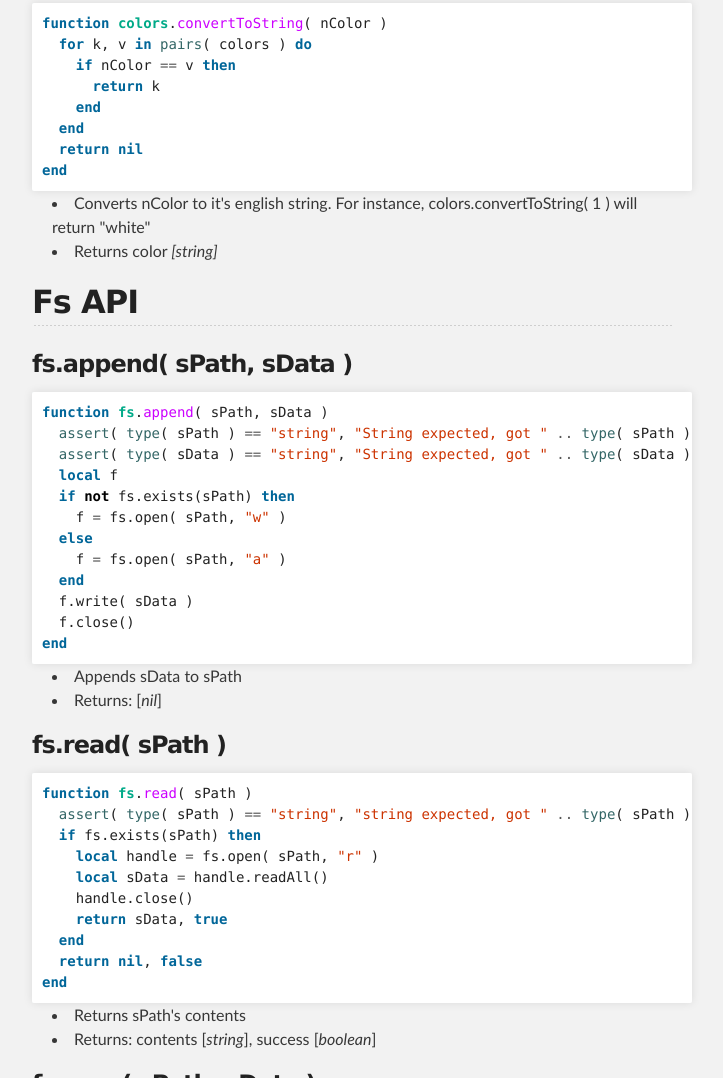
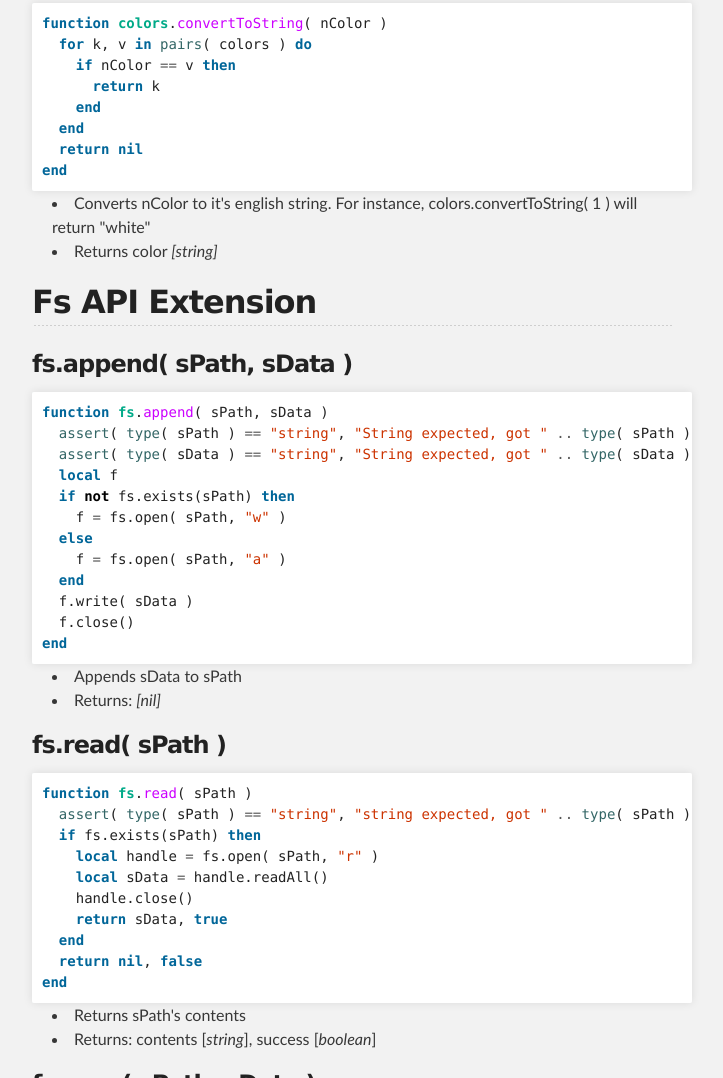
Before and after one commit to SuicidalSTDz/EnderAPI, a plain HTML site: page index.html in a window 1280 px wide. Shown: the part 777-1855 px from the top of the page, without its empty margins (288-1011 px from the left). Drawn offline with Linux system fonts and the light colour scheme.

```diff
--- a/index.html
+++ b/index.html
@@ -66,7 +66,7 @@
 <li>Returns color <em>[string]</em>
 </li>
 </ul><h2>
-<a name="fs-api" class="anchor" href="#fs-api"><span class="octicon octicon-link"></span></a>Fs API</h2>
+<a name="fs-api-extension" class="anchor" href="#fs-api-extension"><span class="octicon octicon-link"></span></a>Fs API Extension</h2>
 
 <h3>
 <a name="fsappend-spath-sdata-" class="anchor" href="#fsappend-spath-sdata-"><span class="octicon octicon-link"></span></a>fs.append( sPath, sData )</h3>
@@ -87,7 +87,8 @@
 
 <ul>
 <li>Appends sData to sPath</li>
-<li>Returns: [<em>nil</em>]</li>
+<li>Returns: <em>[nil]</em>
+</li>
 </ul><h3>
 <a name="fsread-spath-" class="anchor" href="#fsread-spath-"><span class="octicon octicon-link"></span></a>fs.read( sPath )</h3>
 
```
Also changed, not shown: params.json (+1 -1 lines).
